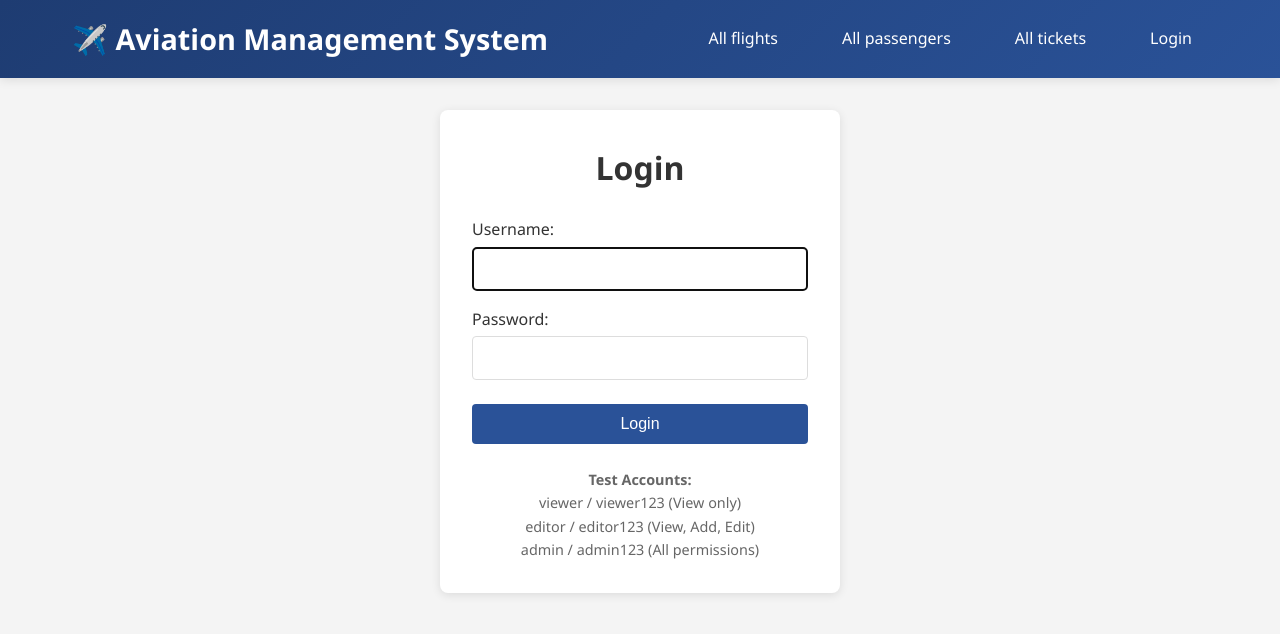
After one commit to zxy846/ticket_booking_system, a Django app: page /flights/login/ in a window 1280 px wide. The commit adds this page. Shown: the top 634 px of the page. Run offline with Django 5.2, Linux system fonts and the light colour scheme.

Commit message:
保存当前工作

```diff
--- a/airline_system/settings.py
+++ b/airline_system/settings.py
@@ -131,3 +131,8 @@ STATIC_URL = 'static/'
 # https://docs.djangoproject.com/en/5.2/ref/settings/#default-auto-field
 
 DEFAULT_AUTO_FIELD = 'django.db.models.BigAutoField'
+
+LOGIN_URL = '/flights/login/'
+LOGIN_REDIRECT_URL = '/flights/'  # 登录成功后重定向到航班列表
+LOGOUT_REDIRECT_URL = '/flights/login/' # 登出后重定向
+SESSION_SAVE_EVERY_REQUEST = True
--- a/flights/urls.py
+++ b/flights/urls.py
@@ -2,9 +2,11 @@ from django.urls import path
 from . import views
 
 urlpatterns = [
+    path('login/', views.user_login, name='login'),
+    path('logout/', views.user_logout, name='logout'),
     path('', views.flight_list, name='flight_list'),
-    path('<int:id>/', views.flight_detail, name='flight_detail'),
-    path('create/', views.flight_create, name='flight_create'),
-    path('<int:id>/update/', views.flight_update, name='flight_update'),
-    path('<int:id>/delete/', views.flight_delete, name='flight_delete'),
+    path('flight/<int:id>/', views.flight_detail, name='flight_detail'),
+    path('flight/create/', views.flight_create, name='flight_create'),
+    path('flight/<int:id>/update/', views.flight_update, name='flight_update'),
+    path('flight/<int:id>/delete/', views.flight_delete, name='flight_delete'),
 ]
--- a/flights/views.py
+++ b/flights/views.py
@@ -1,10 +1,48 @@
+# views.py 修改后的内容
 from django.shortcuts import render, get_object_or_404, redirect
 from django.db.models import Q
+from django.contrib.auth.decorators import login_required, permission_required
+from django.contrib.auth import authenticate, login, logout
+from django.contrib.auth.forms import AuthenticationForm
 from django.contrib import messages
 from .models import Flight
 from .forms import FlightForm
 
 
+# 登录视图 - 改为函数视图
+def user_login(request):
+    """
+    用户登录视图
+    """
+    if request.method == 'POST':
+        form = AuthenticationForm(request, data=request.POST)
+        if form.is_valid():
+            username = form.cleaned_data.get('username')
+            password = form.cleaned_data.get('password')
+            user = authenticate(request, username=username, password=password)
+            if user is not None:
+                login(request, user)
+                return redirect('flight_list')
+    else:
+        form = AuthenticationForm()
+
+    return render(request, 'login.html', {'form': form})
+
+
+# 登出视图 - 改为函数视图
+def user_logout(request):
+    """
+    用户登出视图
+    """
+    if request.method == 'POST' or request.method == 'GET':  # 允许 GET 和 POST 请求
+        logout(request)
+        return redirect('login')
+    return redirect('flight_list')
+
+
+# 航班列表 - 需要登录和查看权限
+@login_required
+@permission_required('flights.can_view_flight', raise_exception=True)
 def flight_list(request):
     flights = Flight.objects.all()
 
@@ -23,27 +61,35 @@ def flight_list(request):
     })
 
 
+# 航班详情 - 需要登录和查看权限
+@login_required
+@permission_required('flights.can_view_flight', raise_exception=True)
 def flight_detail(request, id):
     flight = get_object_or_404(Flight, id=id)
     return render(request, 'flight_detail.html', {'flight': flight})
 
 
+# 创建航班 - 需要登录和添加权限
+@login_required
+@permission_required('flights.can_add_flight', raise_exception=True)
 def flight_create(request):
     if request.method == 'POST':
         form = FlightForm(request.POST)
         if form.is_valid():
-            flight = form.save()
-            messages.success(request, f'Flight {flight.flight_number} created successfully!')
+            form.save()
             return redirect('flight_list')
     else:
         form = FlightForm()
 
     return render(request, 'flight_form.html', {
         'form': form,
-        'title': 'Create New Flight'
+        'title': 'Create a new flight'
     })
 
 
+# 编辑航班 - 需要登录和修改权限
+@login_required
+@permission_required('flights.can_change_flight', raise_exception=True)
 def flight_update(request, id):
     flight = get_object_or_404(Flight, id=id)
 
@@ -51,26 +97,29 @@ def flight_update(request, id):
         form = FlightForm(request.POST, instance=flight)
         if form.is_valid():
             form.save()
-            messages.success(request, f'Flight {flight.flight_number} updated successfully!')
             return redirect('flight_detail', id=flight.id)
     else:
         form = FlightForm(instance=flight)
 
     return render(request, 'flight_form.html', {
         'form': form,
-        'title': 'Edit Flight',
+        'title': 'Edit flight',
         'flight': flight
     })
 
 
+# 删除航班 - 需要登录和删除权限
+# flights/views.py
+@login_required
+@permission_required('flights.can_delete_flight', raise_exception=True)
 def flight_delete(request, id):
     flight = get_object_or_404(Flight, id=id)
 
     if request.method == 'POST':
-        flight_number = flight.flight_number
         flight.delete()
-        messages.success(request, f'Flight {flight_number} deleted successfully!')
+        messages.success(request, f'Flight {flight.flight_number} has been deleted successfully!')
         return redirect('flight_list')
 
-    # 如果是GET请求，直接重定向到列表页
+    # 如果是GET请求，直接重定向到列表页（与passengers/tickets保持一致）
+    messages.warning(request, 'Please use the delete form to delete flights.')
     return redirect('flight_list')
--- a/templates/base.html
+++ b/templates/base.html
@@ -93,6 +93,12 @@
             gap: var(--space-lg);
         }
 
+        .nav-links li {
+            display: flex;
+            align-items: center;
+            gap: var(--space-sm);
+        }
+
         .nav-links a {
             color: white;
             text-decoration: none;
@@ -103,6 +109,20 @@
 
         .nav-links a:hover {
             background-color: rgba(255,255,255,0.2);
+        }
+
+        /* 用户信息样式 */
+        .user-info {
+            display: flex;
+            align-items: center;
+            gap: var(--space-sm);
+            color: white;
+            font-size: 0.95rem;
+        }
+
+        .logout-form {
+            margin: 0;
+            display: inline;
         }
 
         /* 卡片系统 */
@@ -120,10 +140,6 @@
             border: 1px solid #dee2e6;
         }
 
-        .card-hover:hover {
-            transform: translateY(-2px);
-            box-shadow: 0 8px 25px rgba(0,0,0,0.15);
-        }
         /* 统一的按钮系统 */
         .btn {
             display: inline-flex;
@@ -201,17 +217,6 @@
         .btn-success:hover {
             background: #218838;
             border-color: #218838;
-}
-
-/* 按钮组样式 */
-.btn-group {
-    display: flex;
-    gap: var(--space-sm);
-    align-items: center;
-}
-
-.btn-group .btn {
-    margin: 0;
         }
 
         /* 航班卡片 */
@@ -295,7 +300,17 @@
                 <li><a href="{% url 'flight_list' %}">All flights</a></li>
                 <li><a href="{% url 'passenger_list' %}">All passengers</a></li>
                 <li><a href="{% url 'ticket_list' %}">All tickets</a></li>
-
+                {% if user.is_authenticated %}
+            <li class="user-info">
+                Welcome, {{ user.username }}!
+                <form method="post" action="{% url 'logout' %}" class="logout-form">
+                    {% csrf_token %}
+                    <button type="submit" class="btn btn-danger btn-sm">Logout</button>
+                </form>
+            </li>
+            {% else %}
+            <li><a href="{% url 'login' %}">Login</a></li>
+            {% endif %}
             </ul>
         </div>
     </nav>
--- /dev/null
+++ b/templates/login.html
@@ -0,0 +1,73 @@
+{% extends 'base.html' %}
+
+{% block title %}Login - Aviation Management System{% endblock %}
+
+{% block content %}
+<div class="card" style="max-width: 400px; margin: 2rem auto; padding: 2rem;">
+    <h1 style="text-align: center; margin-bottom: 1.5rem;">Login</h1>
+
+    {% if form.errors or error %}
+    <div class="alert alert-error" style="background: #f8d7da; color: #721c24; padding: 0.75rem; border-radius: 0.25rem; margin-bottom: 1rem;">
+        Your username and password didn't match. Please try again.
+    </div>
+    {% endif %}
+
+    <form method="post">
+        {% csrf_token %}
+
+        <div style="margin-bottom: 1rem;">
+            <label for="username">Username:</label>
+            <input type="text" name="username" id="username" class="form-control" required autofocus>
+        </div>
+
+        <div style="margin-bottom: 1.5rem;">
+            <label for="password">Password:</label>
+            <input type="password" name="password" id="password" class="form-control" required>
+        </div>
+
+        <!-- 强制重定向到航班列表 -->
+        <input type="hidden" name="next" value="{% url 'flight_list' %}">
+
+        <button type="submit" class="btn btn-primary" style="width: 100%; padding: 0.75rem;">Login</button>
+    </form>
+
+    <div style="margin-top: 1.5rem; text-align: center; font-size: 0.9rem; color: #666;">
+        <p><strong>Test Accounts:</strong></p>
+        <p>viewer / viewer123 (View only)</p>
+        <p>editor / editor123 (View, Add, Edit)</p>
+        <p>admin / admin123 (All permissions)</p>
+    </div>
+</div>
+
+<style>
+.form-control {
+    width: 100%;
+    padding: 0.75rem;
+    border: 1px solid #ddd;
+    border-radius: 0.25rem;
+    font-size: 1rem;
+    box-sizing: border-box;
+    margin-top: 0.25rem;
+}
+
+.btn-primary {
+    background-color: #2a5298;
+    color: white;
+    border: none;
+    border-radius: 0.25rem;
+    cursor: pointer;
+    font-size: 1rem;
+    transition: background-color 0.2s;
+}
+
+.btn-primary:hover {
+    background-color: #1e3c72;
+}
+
+.card {
+    background: white;
+    border-radius: 0.5rem;
+    box-shadow: 0 2px 10px rgba(0,0,0,0.1);
+}
+</style>
+{% endblock %}
--- a/templates/ticket_detail.html
+++ b/templates/ticket_detail.html
@@ -5,7 +5,7 @@
 {% block content %}
 <div class="card">
     <div class="flex flex-between flex-center mb-lg">
-        <h1>Flight details</h1>
+        <h1>Ticket details</h1>
         <div class="flex gap-sm">
             <a href="{% url 'ticket_list' %}" class="btn btn-secondary">← Back to List</a>
         </div>
```
Also changed, not shown: flights/management/commands/create_users.py (added, +98 -0 lines), flights/models.py (+10 -0 lines), passengers/views.py (+17 -0 lines), templates/flight_detail.html (+37 -1 lines), templates/flight_list.html (+16 -18 lines), templates/passenger_list.html (+17 -8 lines), templates/ticket_list.html (+18 -9 lines), tickets/views.py (+17 -0 lines), db.sqlite3, flights/migrations/0002_alter_flight_options.py (added). Lines whose indentation alone changed are shown as unchanged.
